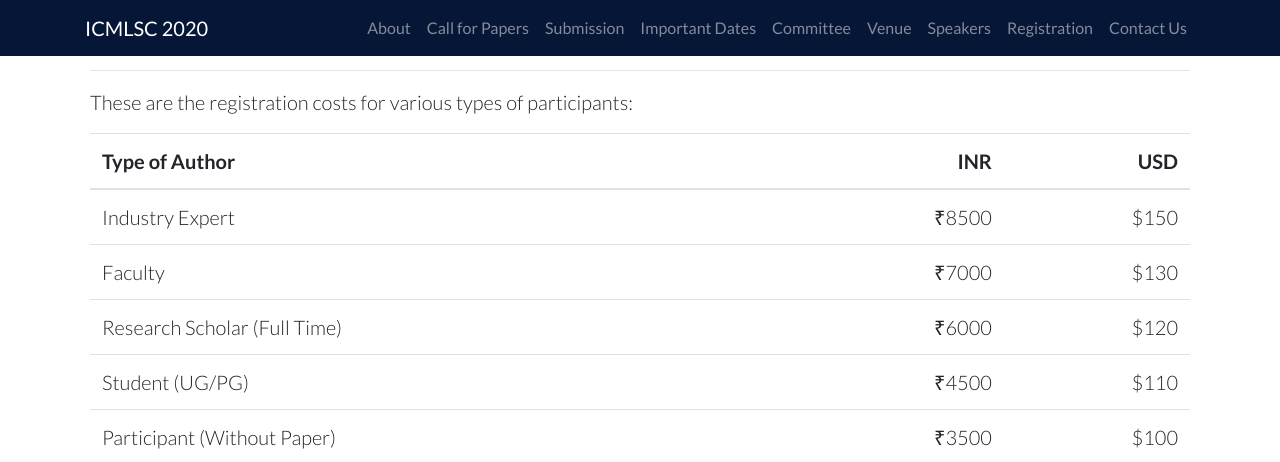
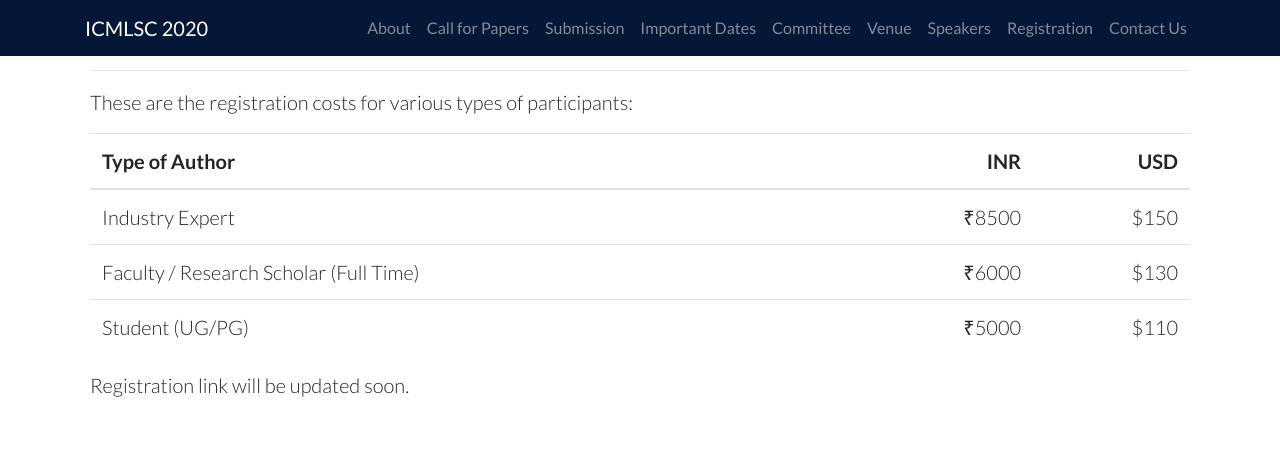
Before and after one commit to ieeevardhaman/icmlsc-website, a Jekyll site: the page built from pages/registration.md, in a window 1280 px wide and 900 px high, scrolled down 690 px, cut to the strip 0-462 px from the top of the window. Built offline with Jekyll 4.4.1, drawn with Linux system fonts in a browser that asks for light colours; our own code applies the rules of GitHub Pages for plain Markdown files.

Commit message:
Update registration.md

```diff
--- a/pages/registration.md
+++ b/pages/registration.md
@@ -10,9 +10,7 @@ These are the registration costs for various types of participants:
 | Type of Author               |   INR |  USD |
 | :--------------------------- | ----: | ---: |
 | Industry Expert              | ₹8500 | $150 |
-| Faculty                      | ₹7000 | $130 |
-| Research Scholar (Full Time) | ₹6000 | $120 |
-| Student (UG/PG)              | ₹4500 | $110 |
-| Participant (Without Paper)  | ₹3500 | $100 |
+| Faculty / Research Scholar (Full Time)                      | ₹6000 | $130 |
+| Student (UG/PG)              | ₹5000 | $110 |
 
 Registration link will be updated soon.
```
